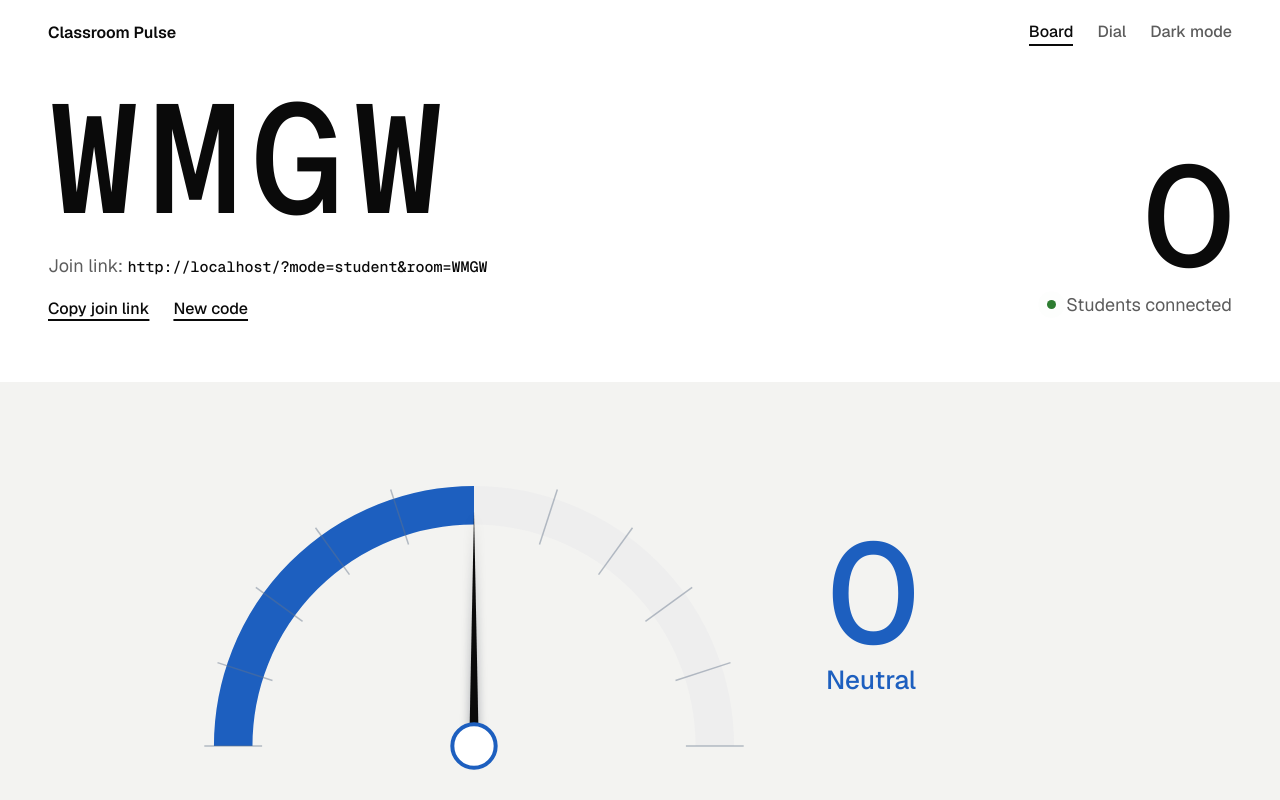
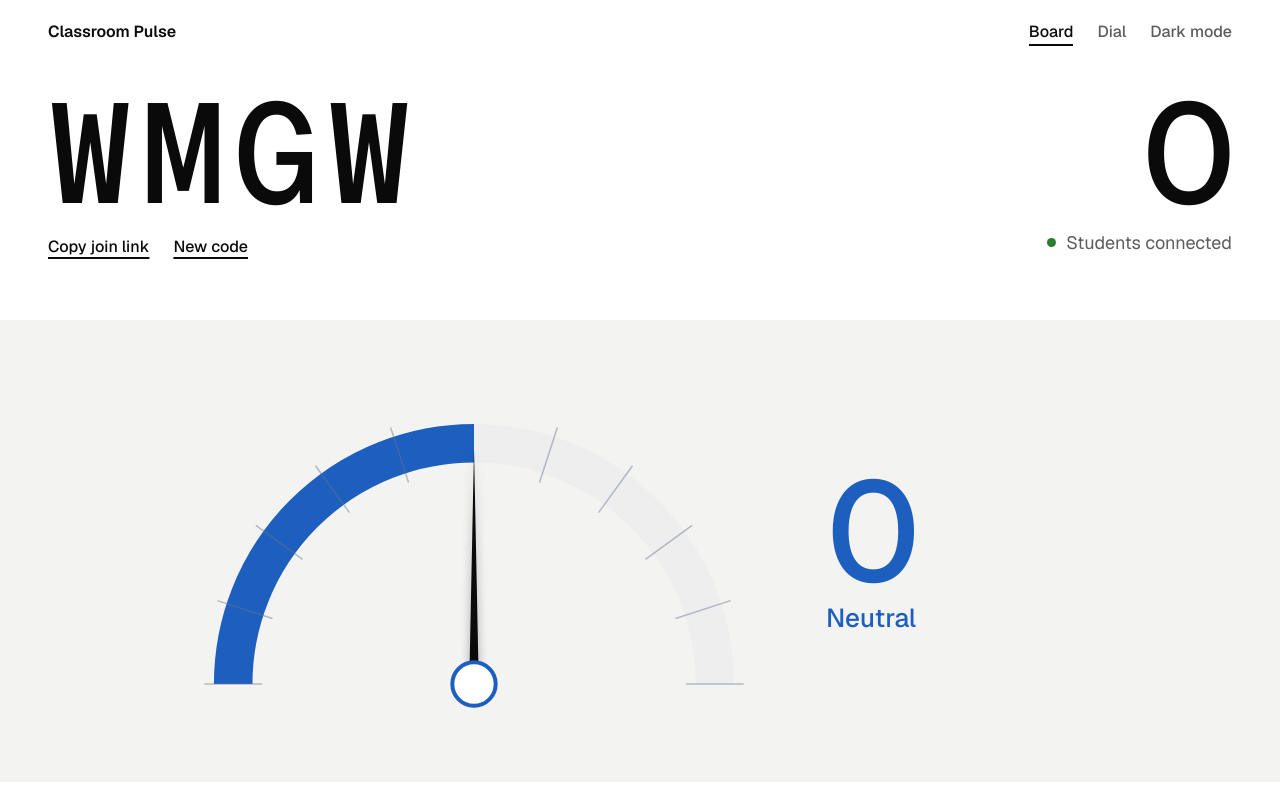
Before and after one commit to ckrfeng/classroom-pulse, a website: page index.html in a window 1280 px wide. Shown: the top 800 px of the page. Drawn offline with nearby package versions, Linux system fonts and the light colour scheme; no server answers.

Commit message:
Align board layout and remove join link line
- Join code and student count share a size and align to the top
- Top bar brand and tabs align on the text baseline
- Remove the visible join link line; the copy button stays

Co-Authored-By: Claude Haiku 5.5 <noreply@anthropic.com>

```diff
--- a/index.html
+++ b/index.html
@@ -59,7 +59,7 @@
 
         /* Header: a name and two words to switch screens */
         .topbar {
-            display: flex; align-items: center; justify-content: space-between; gap: 24px;
+            display: flex; align-items: baseline; justify-content: space-between; gap: 24px;
             padding: 20px var(--gutter);
         }
         .name { font: 600 16px/1 "Geist", sans-serif; }
@@ -84,11 +84,11 @@
         /* Teacher board */
         .board { padding: 0 var(--gutter) 56px; max-width: 1360px; margin: 0 auto; }
         .hero {
-            display: grid; grid-template-columns: minmax(0, 1fr) auto; gap: 48px; align-items: end;
+            display: grid; grid-template-columns: minmax(0, 1fr) auto; gap: 48px; align-items: start;
             padding: 24px 0 64px;
         }
         .join-code {
-            margin: 0; font: 500 clamp(76px, 12vw, 164px)/0.9 "Geist Mono", ui-monospace, monospace;
+            margin: 0; font: 500 clamp(88px, 11vw, 150px)/0.9 "Geist Mono", ui-monospace, monospace;
             letter-spacing: 0.06em; color: var(--ink);
         }
         .join-hint { margin: 24px 0 0; color: var(--ink-2); font-size: 18px; max-width: 42ch; overflow-wrap: anywhere; }
@@ -96,7 +96,7 @@
         .hero-actions { display: flex; gap: 24px; margin-top: 20px; }
 
         .count { text-align: right; }
-        .count-num { font: 500 clamp(88px, 11vw, 150px)/0.9 "Geist", sans-serif; letter-spacing: -0.03em; }
+        .count-num { font: 500 clamp(88px, 11vw, 150px)/0.9 "Geist", sans-serif; margin: 0; letter-spacing: -0.03em; }
         .count-note { margin: 12px 0 0; color: var(--ink-2); font-size: 18px; display: flex; justify-content: flex-end; align-items: center; gap: 10px; }
 
         .live-dot { position: relative; display: inline-block; width: 9px; height: 9px; border-radius: 999px; background: var(--up); flex: none; }
@@ -252,7 +252,6 @@
         <section class="hero">
             <div>
                 <div id="teacher-room-code" class="join-code">----</div>
-                <p id="join-hint-url" class="join-hint"></p>
                 <div class="hero-actions">
                     <button class="link" onclick="copyStudentLink()">Copy join link</button>
                     <button class="link" onclick="generateNewRoom()">New code</button>
@@ -536,6 +535,7 @@
 
         function updateJoinHintUrl() {
             const hintEl = document.getElementById('join-hint-url');
+            if (!hintEl) return;
             const base = getStudentBaseUrl();
             if (!base) {
                 hintEl.innerHTML = '';
```
